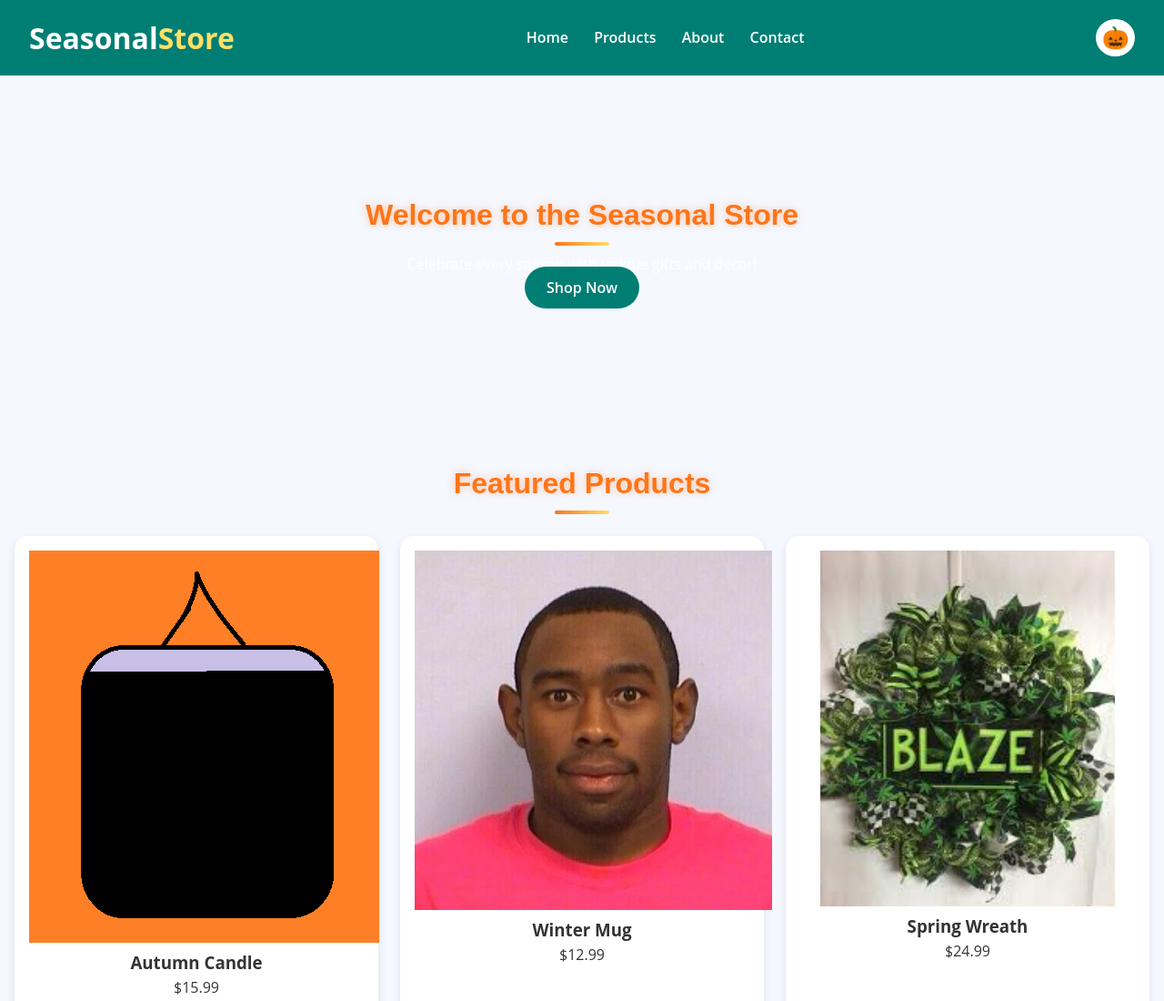
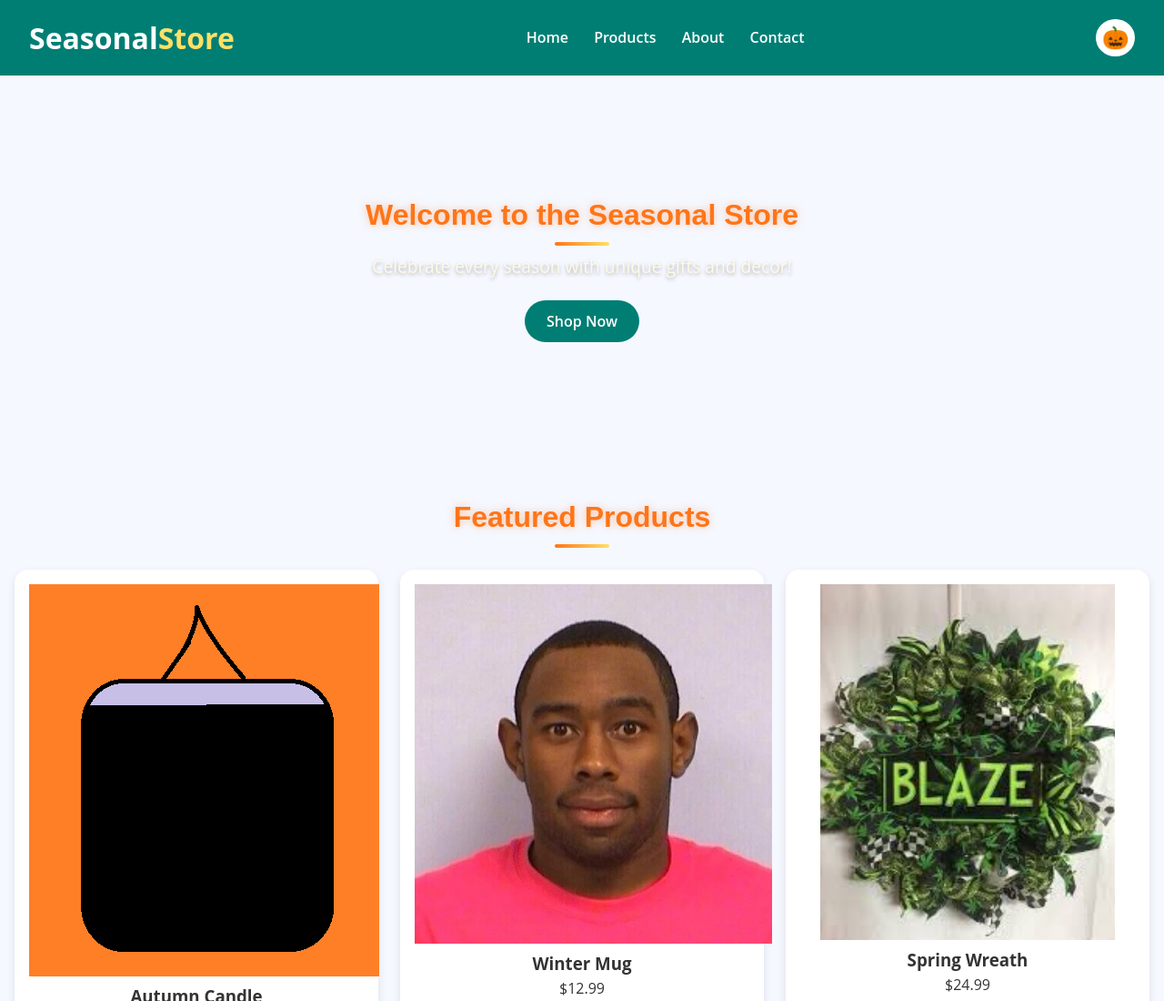
Before and after one commit to triangulab/zach-seasonal, a plain HTML site: page index.html in a window 1280 px wide. Shown: the top 1100 px of the page at 91% size. Drawn offline with Linux system fonts and the light colour scheme.

Commit message:
hero p style CSS change

```diff
--- a/style.css
+++ b/style.css
@@ -184,3 +184,18 @@ h2::after {
 body.dark-mode h2::after {
   background: linear-gradient(90deg, #00bcd4, #b3e5fc);
 }
+
+/* Hero paragraph style */
+.hero p {
+  font-size: 1.2rem;
+  margin: 1rem 0 2rem;
+  color: #fffae5; /* default autumn light-gold tone */
+  text-shadow: 0 2px 4px rgba(0,0,0,0.3);
+  transition: color 0.5s ease, text-shadow 0.5s ease;
+}
+
+/* Winter mode - soft frosty blue tone */
+body.dark-mode .hero p {
+  color: #cfe9ff;
+  text-shadow: 0 2px 6px rgba(0, 0, 0, 0.5);
+}
```
